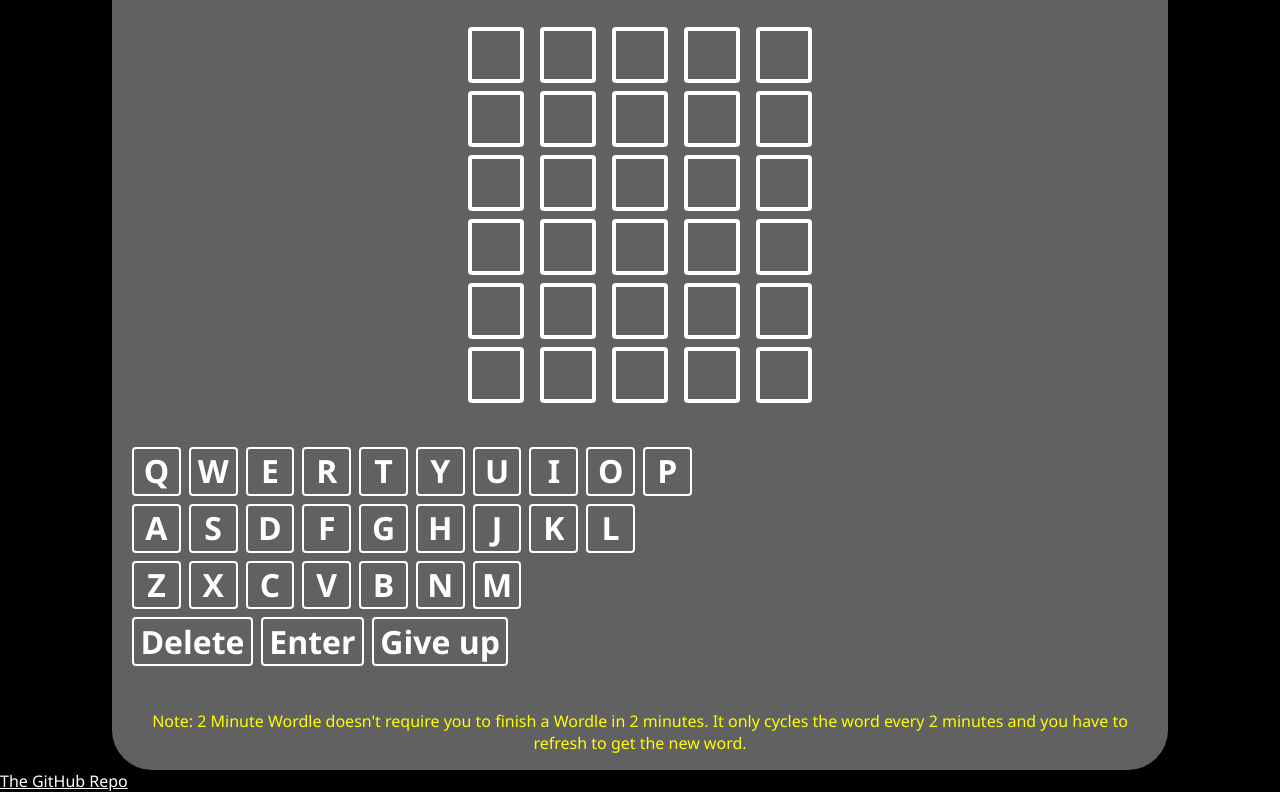
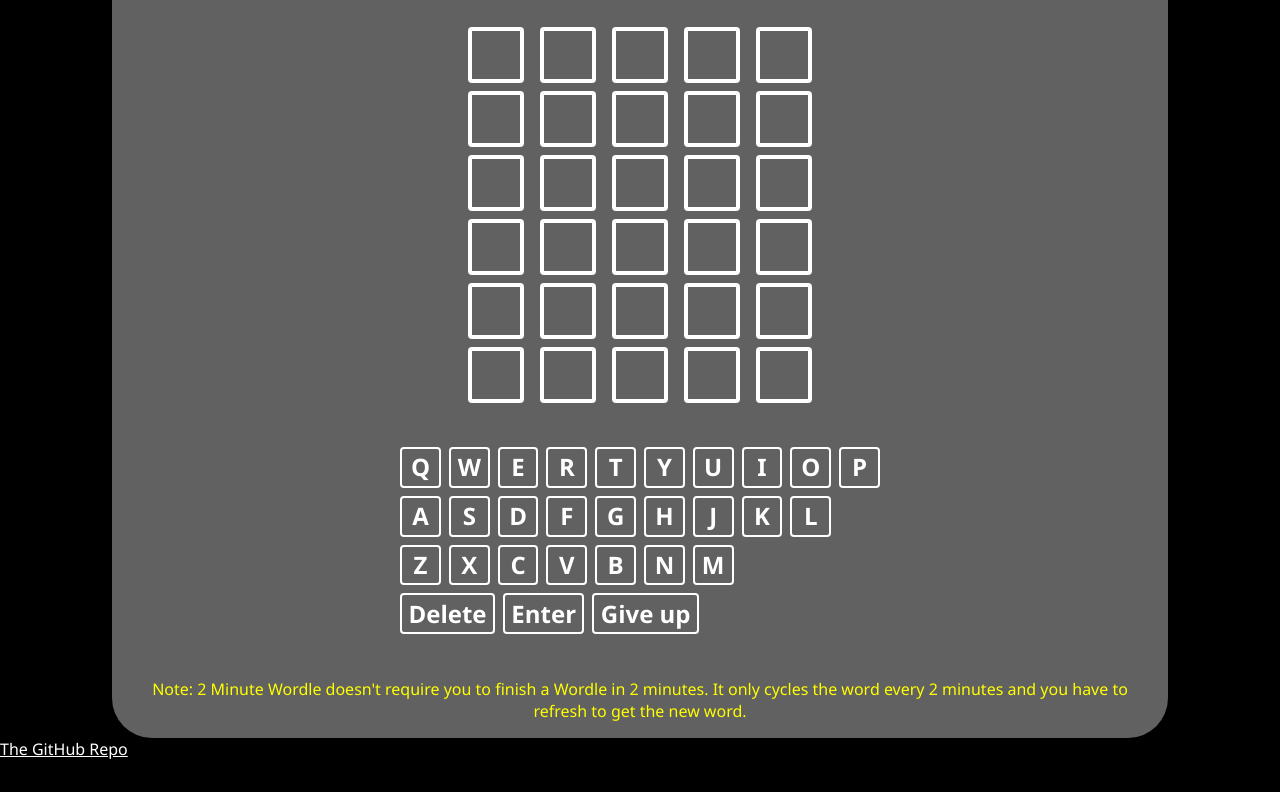
Before and after one commit to Crafterboy27-school/2-minute-wordle, a website: page index.html in a window 1280 px wide. Shown: the part 147-939 px from the top of the page. After the commit the page ends 907 px from the top, so only its background shows below. Drawn offline with Linux system fonts and the light colour scheme.

Commit message:
Update style.css

```diff
--- a/style.css
+++ b/style.css
@@ -71,8 +71,11 @@ h1 {
 #keyboard {
   /* background-color: red; */
 
-  width: 100%;
+  width: fit-content;
   height: fit-content;
+
+  display: block;
+  margin: auto;
 
   /* display: flex; */
   /* justify-content: center; */
@@ -81,11 +84,11 @@ h1 {
 
 .key {
   font-weight: bold;
-  font-size: 4vmin;
-  line-height: 4vmin;
+  font-size: 3vmin;
+  line-height: 3vmin;
   text-align: center;
-  width: 4vmin;
-  height: 4vmin;
+  width: 3vmin;
+  height: 3vmin;
   border-radius: 0.5vmin;
   border: 2px solid white;
   display: inline-block;
```
